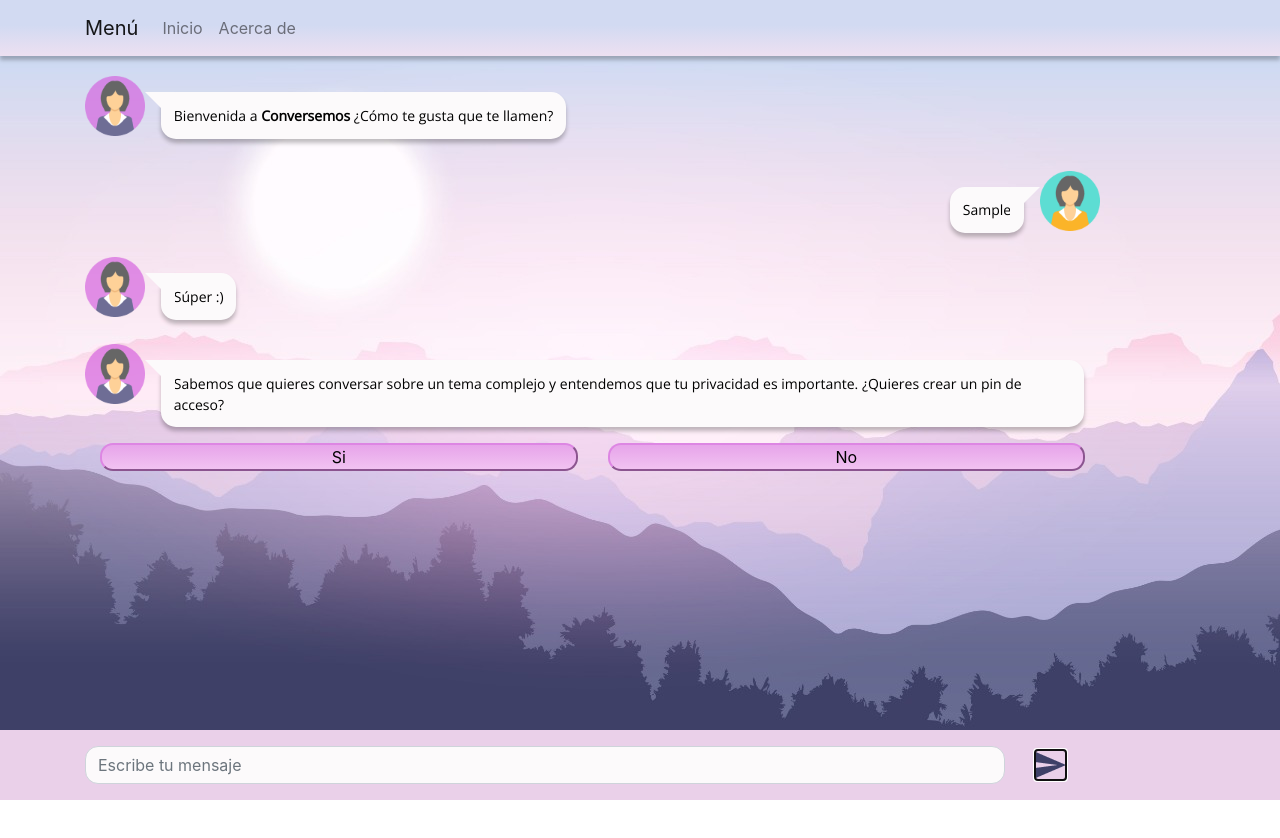
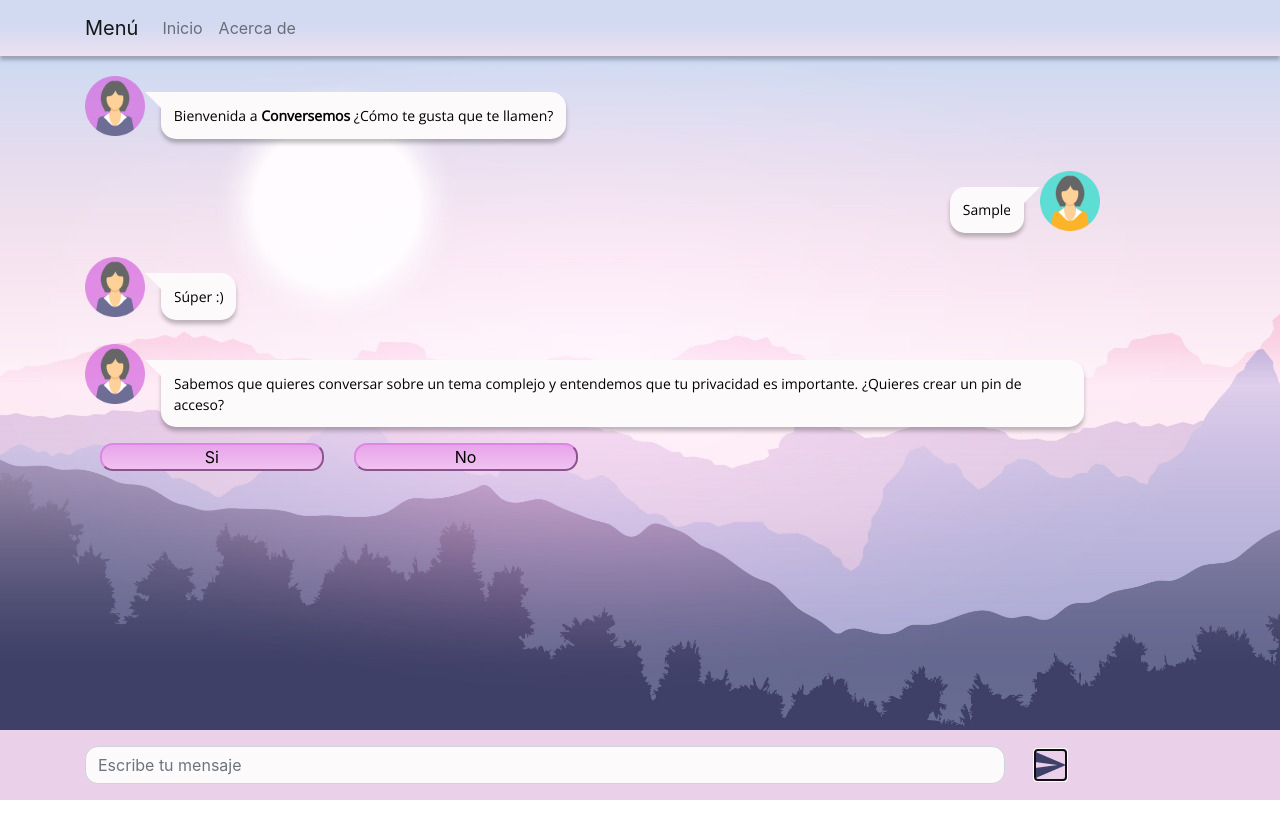
Before and after one commit to jotaparra/conversemos-girlhub, a website: page src/index.html in a window 1280 px wide. Both pictures are taken after typing "Sample" into the empty fields and a click on the button 1050 px from the left and 765 px from the top of the page. Drawn offline with nearby package versions, Linux system fonts and the light colour scheme.

Commit message:
alineando cambios con Jenny

```diff
--- a/src/css/style.css
+++ b/src/css/style.css
@@ -175,7 +175,7 @@
 
 .background-body{
     position: absolute;
-	width:100%;
+	  width:100%;
     background: url(../img/index_background_small.jpeg);
     background-position: center center;
     background-attachment: fixed;
--- a/src/js/main.js
+++ b/src/js/main.js
@@ -57,10 +57,10 @@ function firstResponse(){
     const optnBtns = document.createElement("div");
     optnBtns.classList.add("col-11", "sideText");
     optnBtns.innerHTML = `
-        <div class="col-6">
+        <div class="col-6 col-md-3">
             <button class="customBtn">Si</button>
         </div>
-        <div class="col-6">
+        <div class="col-6 col-md-3">
             <button class="customBtn">No</button>
         </div>
     `
```
